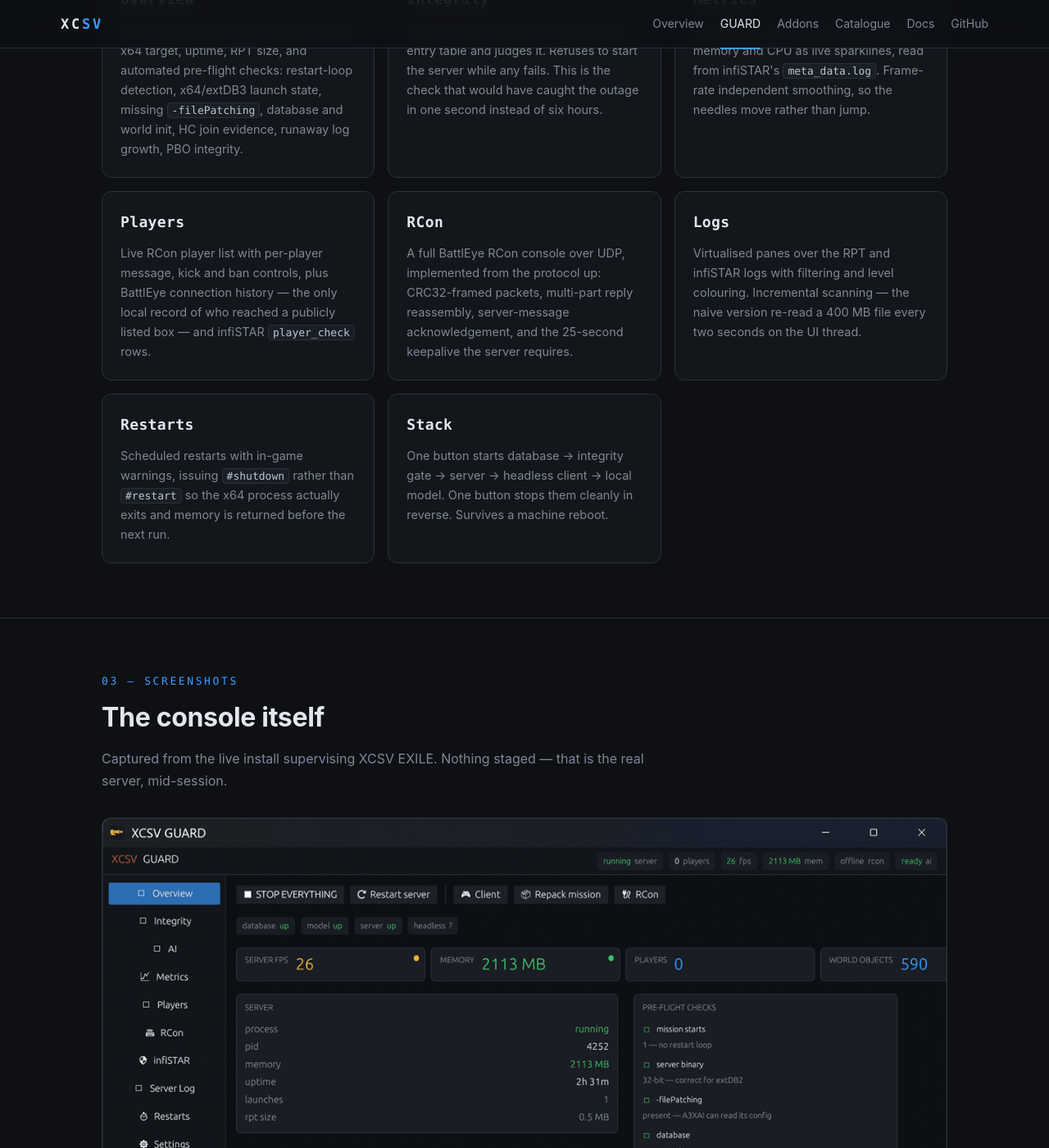
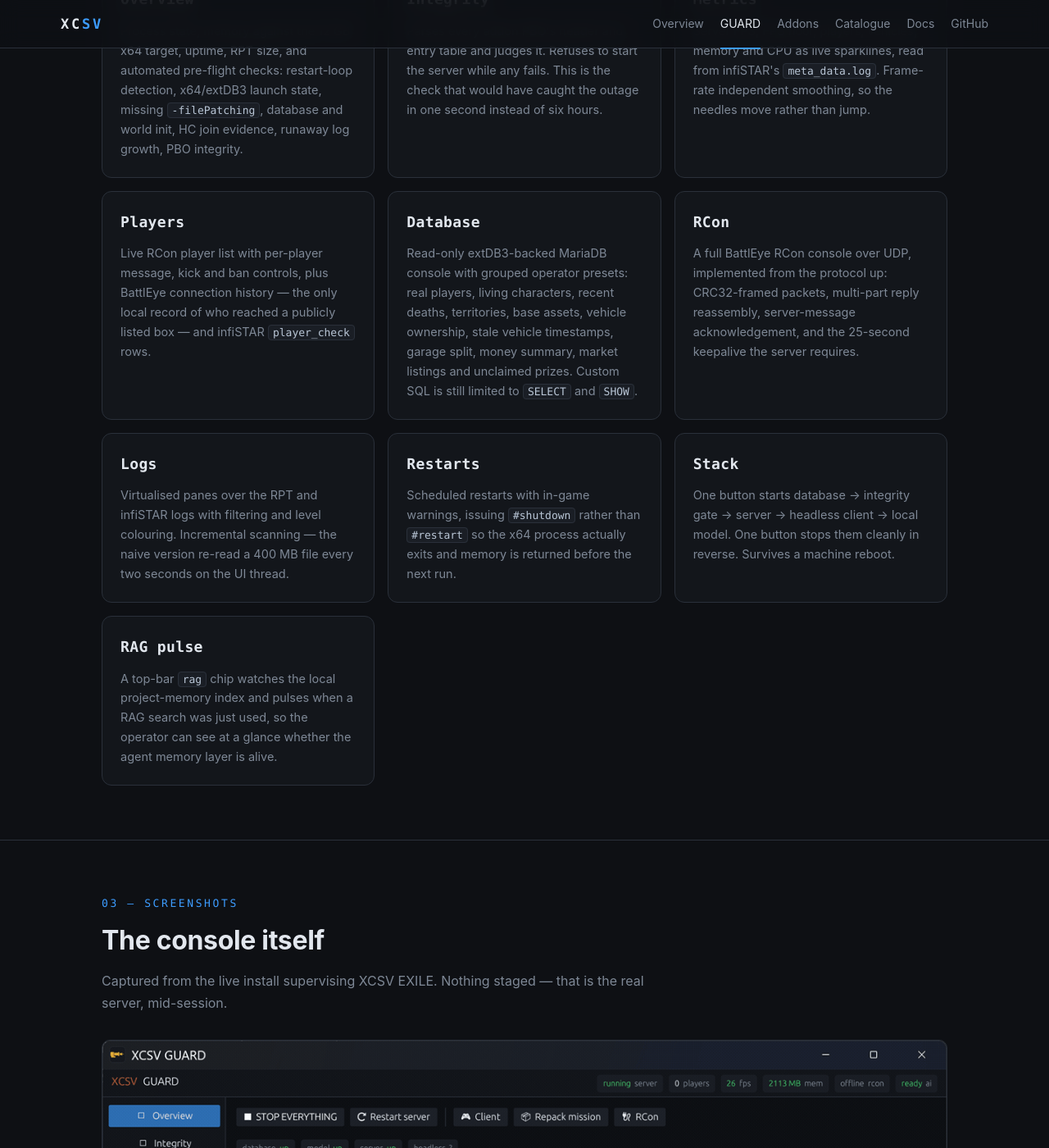
Before and after one commit to x-cessive/XCSV, a Jekyll site: the page built from docs/guard/index.html, in a window 1280 px wide and 1400 px high, scrolled down 1591 px. Shown: the whole window at 82% size. Built offline with Jekyll 4.4.1, drawn with Linux system fonts in a browser that asks for light colours.

Commit message:
Document GUARD database console views

```diff
--- a/docs/guard/index.html
+++ b/docs/guard/index.html
@@ -104,6 +104,15 @@ blurb: Operations console for a live Arma 3 Exile server — PBO integrity gate,
       </div>
 
       <div class="card">
+        <h3>Database</h3>
+        <p>Read-only extDB3-backed MariaDB console with grouped operator presets:
+        real players, living characters, recent deaths, territories, base assets,
+        vehicle ownership, stale vehicle timestamps, garage split, money summary,
+        market listings and unclaimed prizes. Custom SQL is still limited to
+        <code>SELECT</code> and <code>SHOW</code>.</p>
+      </div>
+
+      <div class="card">
         <h3>RCon</h3>
         <p>A full BattlEye RCon console over UDP, implemented from the protocol up:
         CRC32-framed packets, multi-part reply reassembly, server-message
@@ -129,6 +138,13 @@ blurb: Operations console for a live Arma 3 Exile server — PBO integrity gate,
         <p>One button starts database → integrity gate → server → headless client →
         local model. One button stops them cleanly in reverse. Survives a machine
         reboot.</p>
+      </div>
+
+      <div class="card">
+        <h3>RAG pulse</h3>
+        <p>A top-bar <code>rag</code> chip watches the local project-memory index and
+        pulses when a RAG search was just used, so the operator can see at a glance
+        whether the agent memory layer is alive.</p>
       </div>
 
     </div>
```
Also changed, not shown: docs/wiki/Roadmap.md (+4 -2 lines), wiki/Roadmap.md (+4 -2 lines).
